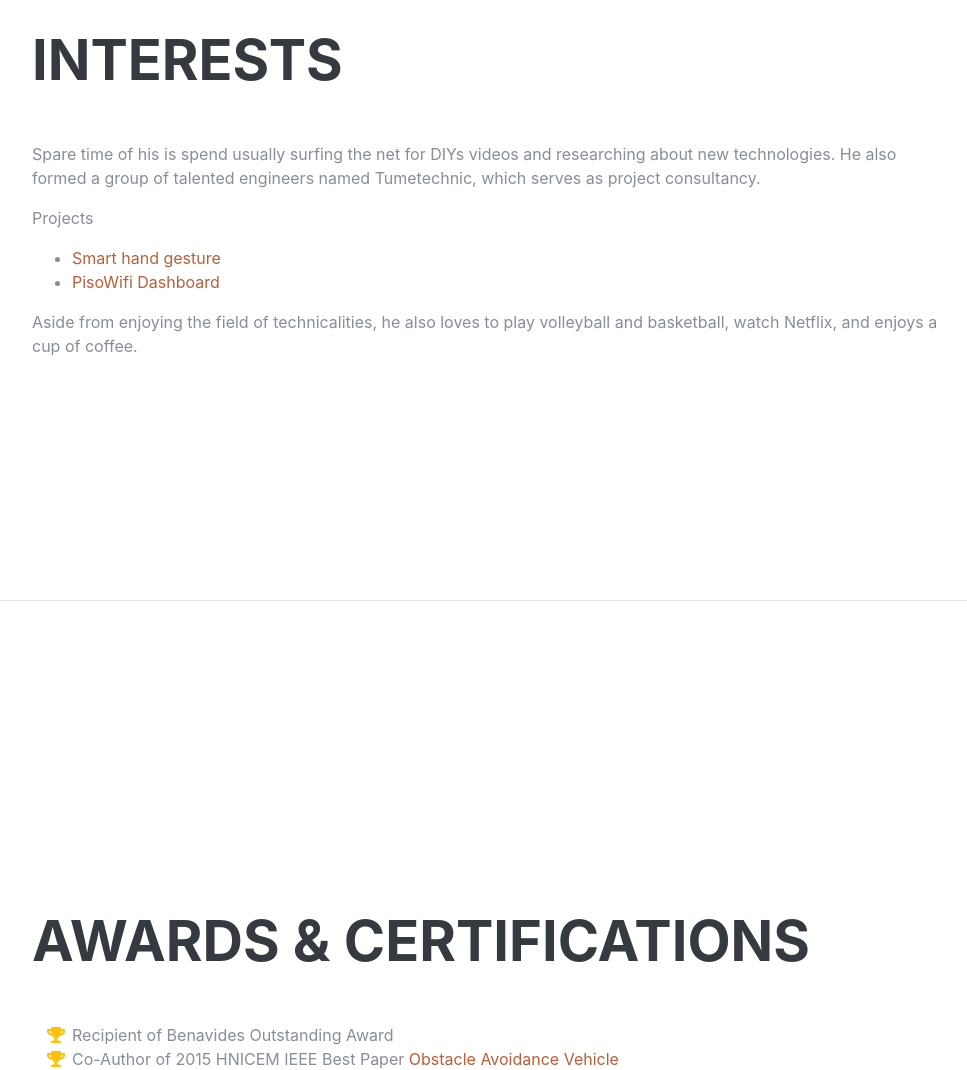
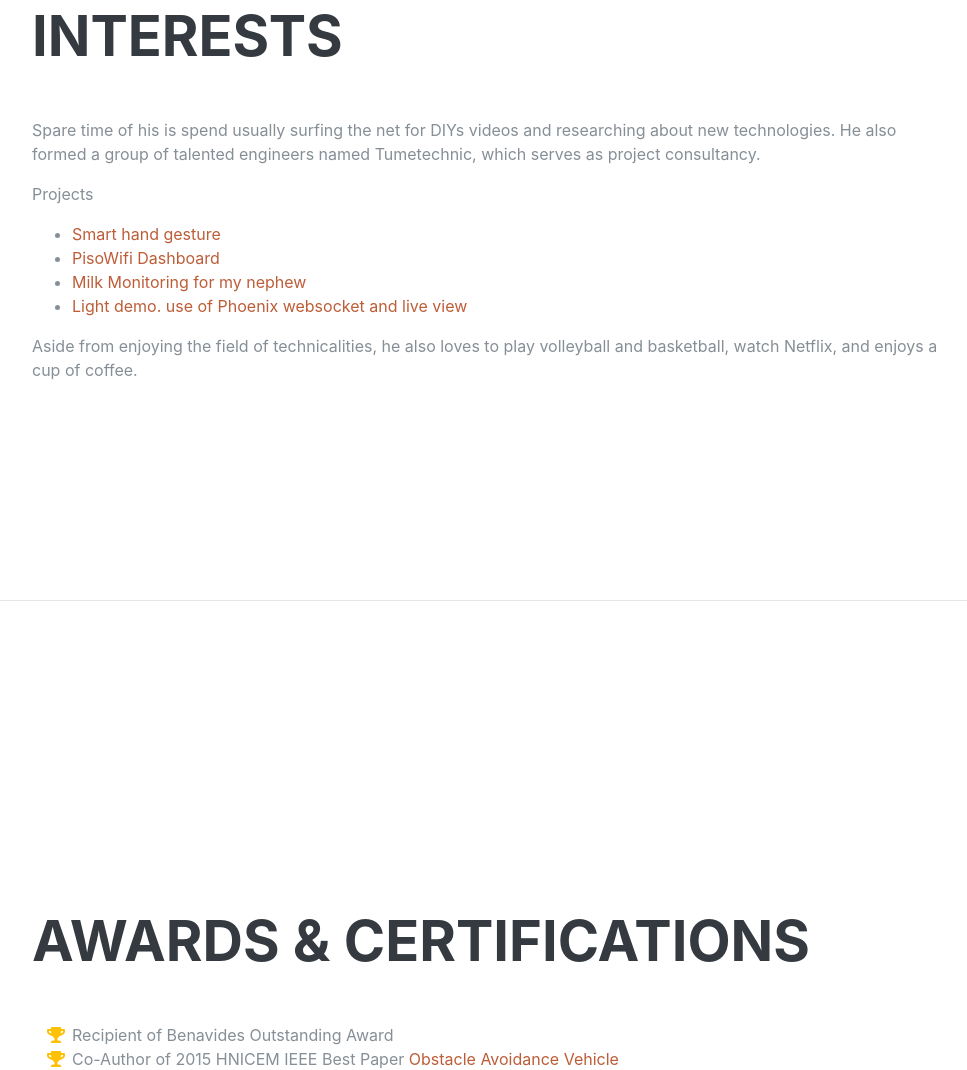
Before and after one commit to ronsigter/resume, a plain HTML site: page index.html in a window 1280 px wide. Shown: the part 3183-4253 px from the top of the page, without its empty margins (288-1255 px from the left). Drawn offline with Linux system fonts and the light colour scheme; a web font is replaced by a local one.

Commit message:
adds additional projects

```diff
--- a/index.html
+++ b/index.html
@@ -292,6 +292,16 @@
                 >PisoWifi Dashboard</a
               >
             </li>
+            <li>
+              <a href="https://ronsigter.github.io/milk_monitoring/"
+                >Milk Monitoring for my nephew</a
+              >
+            </li>
+            <li>
+              <a href="https://lightdemo.herokuapp.com"
+                >Light demo. use of Phoenix websocket and live view</a
+              >
+            </li>
           </ul>
           <p>
             Aside from enjoying the field of technicalities, he also loves to
```
